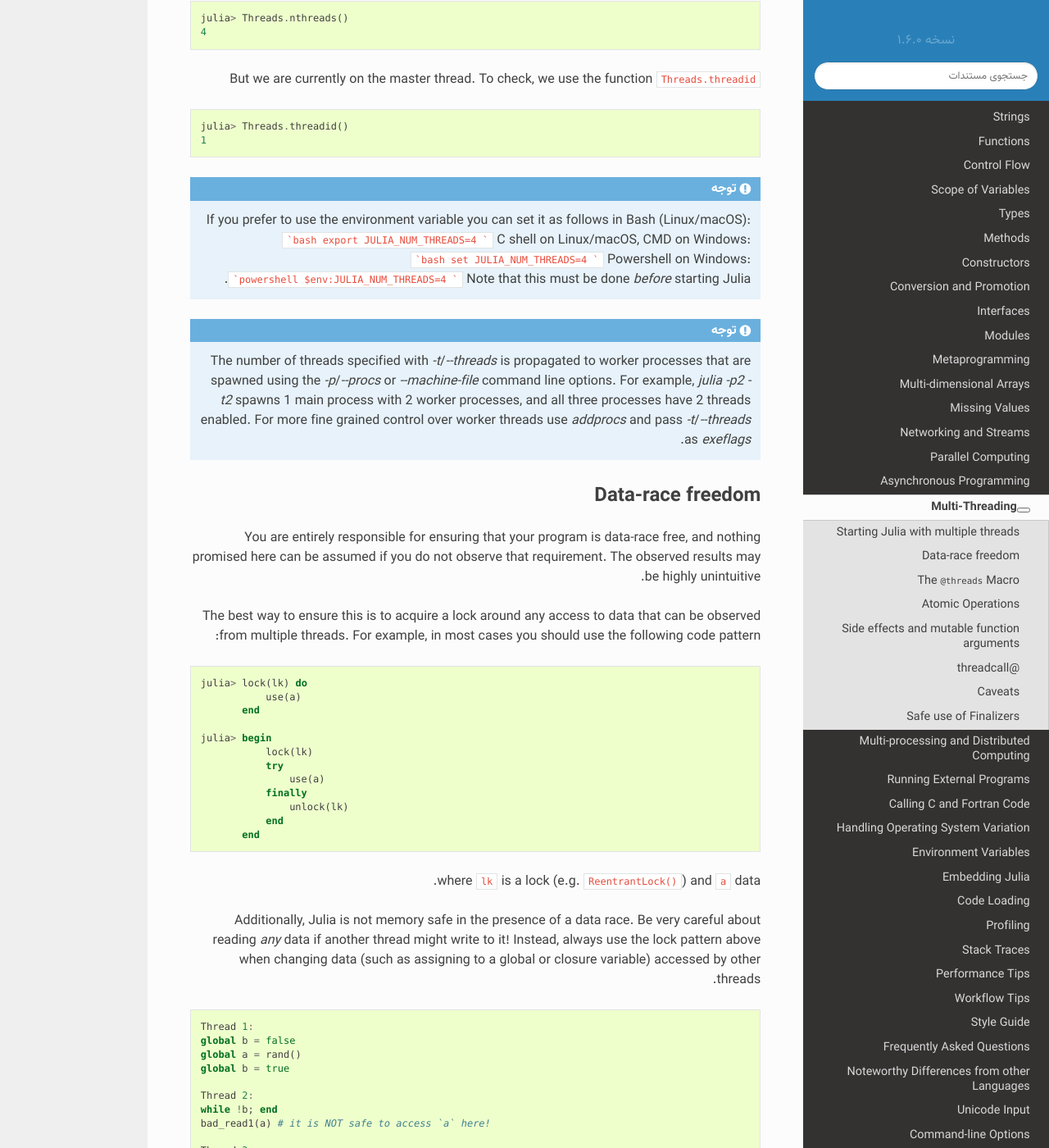
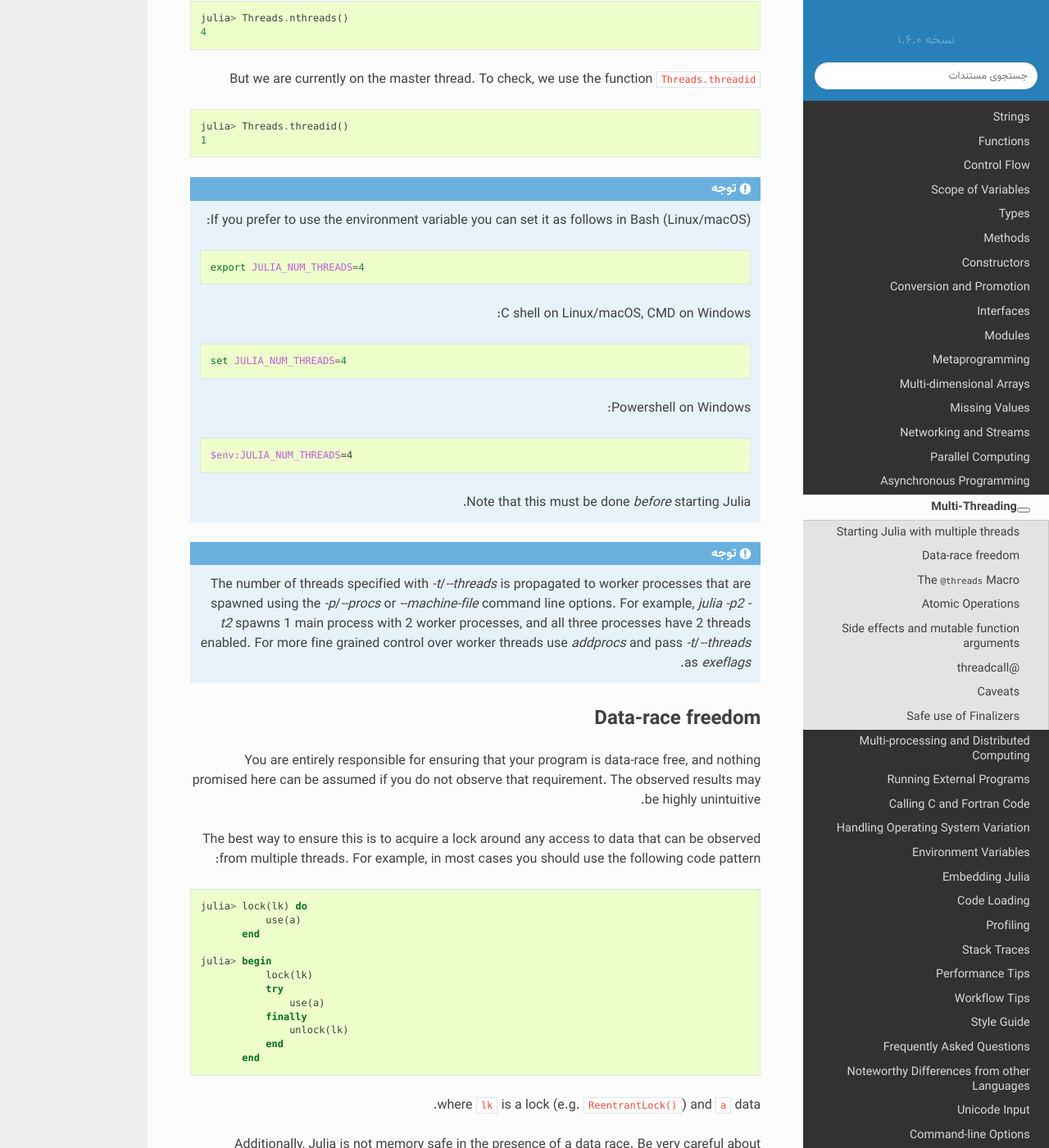
Before and after one commit to AppliedLinearAlgebra-Sharif/julia-docs, a Sphinx documentation site: the page built from docs/manual/multi-threading.md, in a window 1280 px wide and 1400 px high, scrolled down 824 px. Shown: the whole window at 82% size. Built offline with Sphinx 7.4.7 and the Read the Docs theme 2.0.0, drawn with Linux system fonts in a browser that asks for light colours; pages that are not in the unit, such as notebooks, are missing from menus.

Commit message:
fix-codeblocks

````diff
--- a/docs/manual/multi-threading.md
+++ b/docs/manual/multi-threading.md
@@ -50,17 +50,23 @@ julia> Threads.threadid()
 .. note::
     If you prefer to use the environment variable you can set it as follows in
     Bash (Linux/macOS):
-    ```bash
-    export JULIA_NUM_THREADS=4
-    ```
+
+    .. code-block:: bash
+
+        export JULIA_NUM_THREADS=4
+
     C shell on Linux/macOS, CMD on Windows:
-    ```bash
-    set JULIA_NUM_THREADS=4
-    ```
+
+    .. code-block:: bash
+
+        set JULIA_NUM_THREADS=4
+
     Powershell on Windows:
-    ```powershell
-    $env:JULIA_NUM_THREADS=4
-    ```
+
+    .. code-block:: powershell
+
+        $env:JULIA_NUM_THREADS=4
+
     Note that this must be done *before* starting Julia.
 ```
 
````
Also changed, not shown: README.md (+1 -1 lines), docs/manual/embedding.md (+7 -6 lines), docs/manual/modules.md (+6 -3 lines), docs/_static/css/theme.css.
